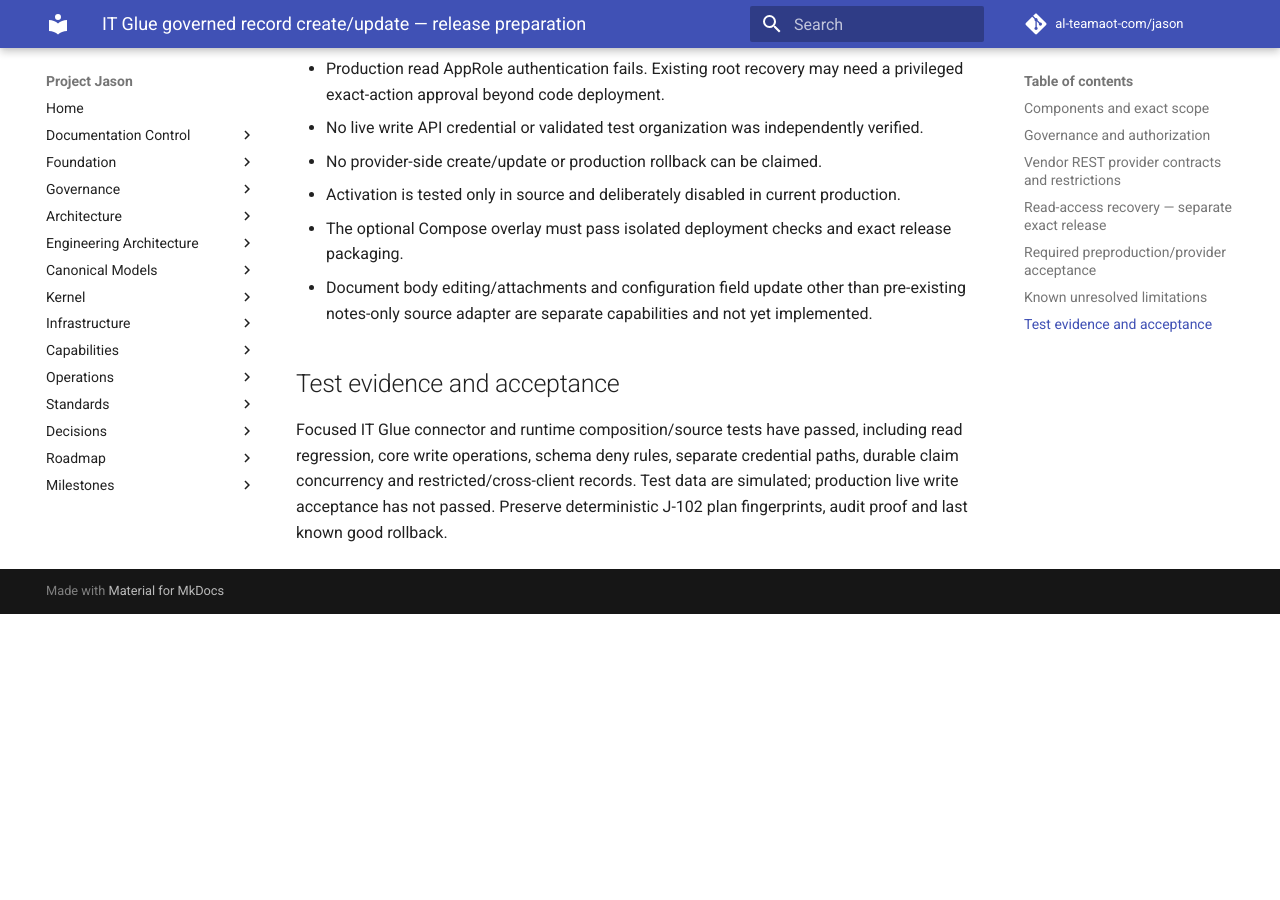
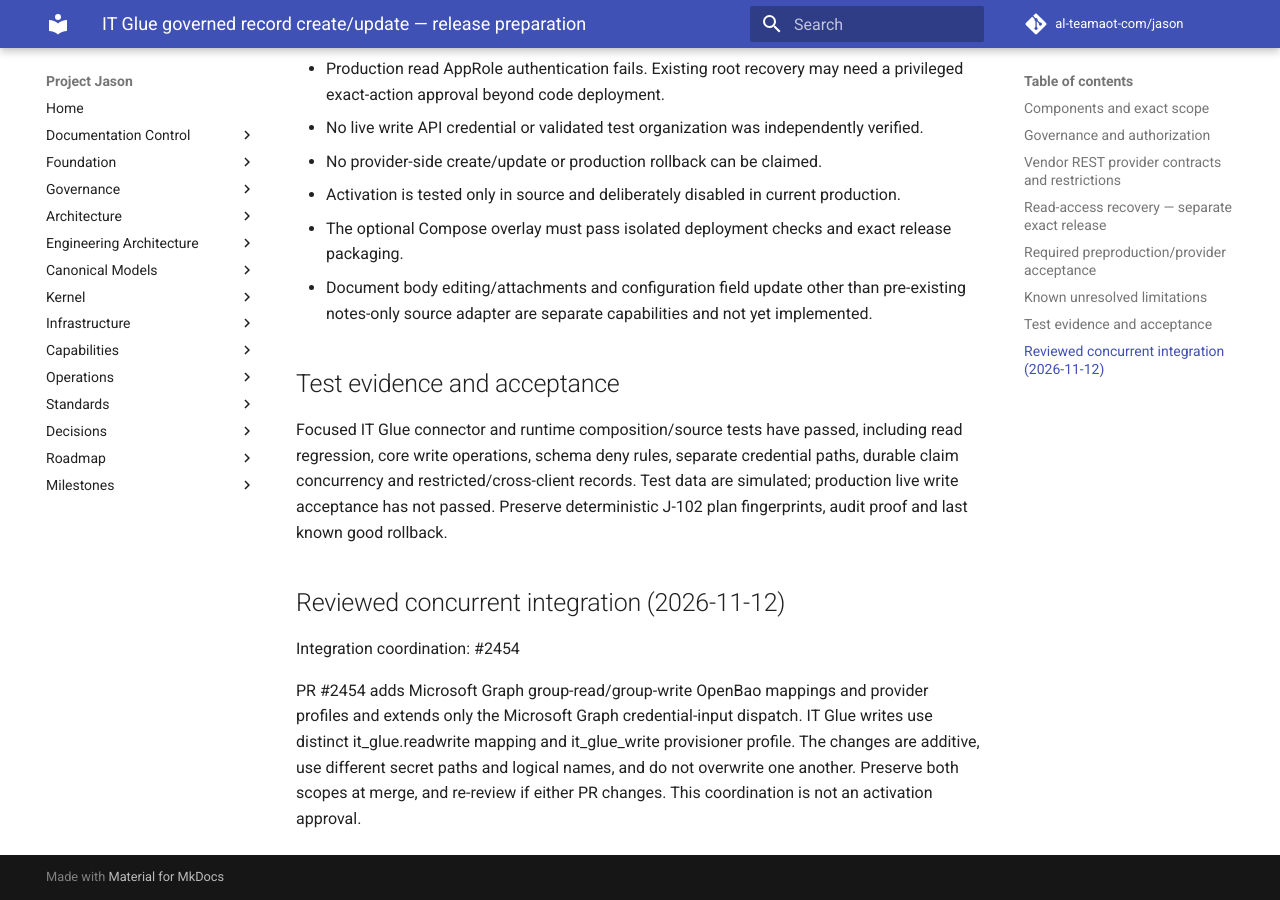
Before and after one commit to al-teamaot-com/jason, an MkDocs documentation site: the page built from docs/operations/IT-Glue-Governed-Record-Writes-20261112.md, in a window 1280 px wide and 900 px high, scrolled down 2834 px. Built offline with MkDocs 1.6.1 and Material for MkDocs 9.7.7, drawn with Linux system fonts in a browser that asks for light colours; comment, search, counter and statistics services are not loaded; before the commit the page ends 3448 px from its top, so only the background shows below that.

Commit message:
Document reviewed shared OpenBao integration scope for PR 2454

```diff
--- a/docs/operations/IT-Glue-Governed-Record-Writes-20261112.md
+++ b/docs/operations/IT-Glue-Governed-Record-Writes-20261112.md
@@ -56,3 +56,9 @@
 ## Test evidence and acceptance
 
 Focused IT Glue connector and runtime composition/source tests have passed, including read regression, core write operations, schema deny rules, separate credential paths, durable claim concurrency and restricted/cross-client records. Test data are simulated; production live write acceptance has not passed. Preserve deterministic J-102 plan fingerprints, audit proof and last known good rollback.
+
+## Reviewed concurrent integration (2026-11-12)
+
+Integration coordination: #2454
+
+PR #2454 adds Microsoft Graph group-read/group-write OpenBao mappings and provider profiles and extends only the Microsoft Graph credential-input dispatch. IT Glue writes use distinct it_glue.readwrite mapping and it_glue_write provisioner profile. The changes are additive, use different secret paths and logical names, and do not overwrite one another. Preserve both scopes at merge, and re-review if either PR changes. This coordination is not an activation approval.
```
